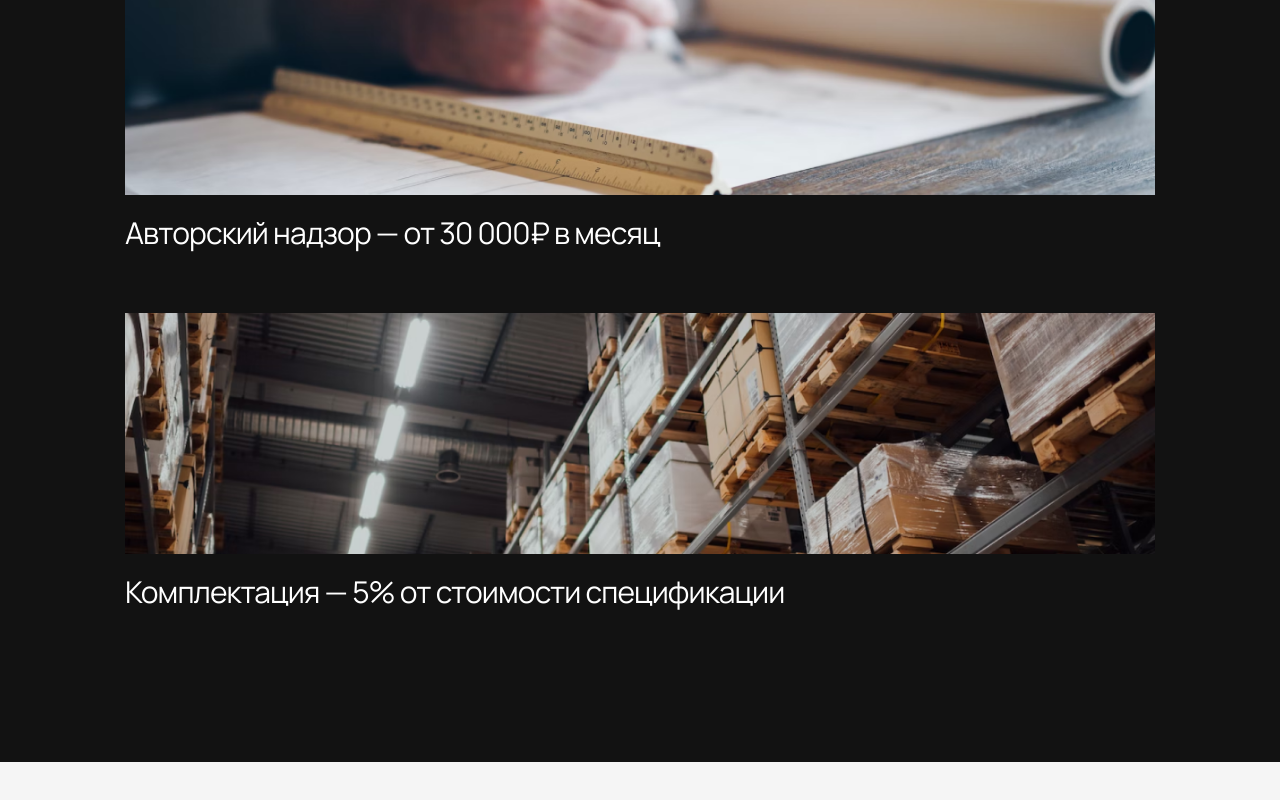
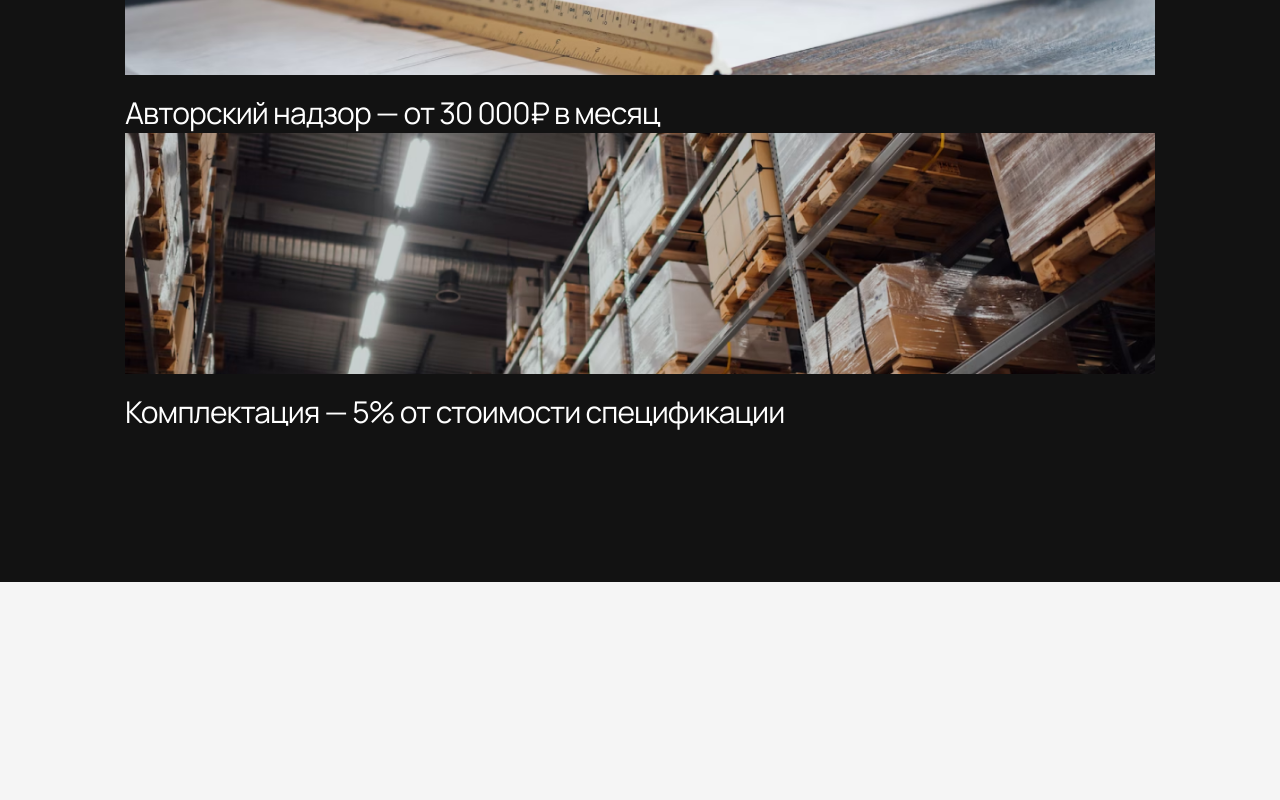
Before and after one commit to evgeniykolenkin/module-one-part-2, a plain HTML site: page index.html in a window 1280 px wide. Shown: the part 4578-5378 px from the top of the page. After the commit the page ends 5160 px from the top, so only its background shows below. Drawn offline with Linux system fonts and the light colour scheme.

Commit message:
Update styles.css

```diff
--- a/styles/styles.css
+++ b/styles/styles.css
@@ -195,14 +195,13 @@ h2 {
   color: #ffffff;
 }
 
-.last {
+.service:nth-last-child(1) {
   padding-bottom: 150px;
 }
 
 .service__title {
   width: 660px;
   height: 41px;
-  margin-bottom: 60px;
   font-size: 30px;
   line-height: 40.98px;
   letter-spacing: -0.03em;
```
